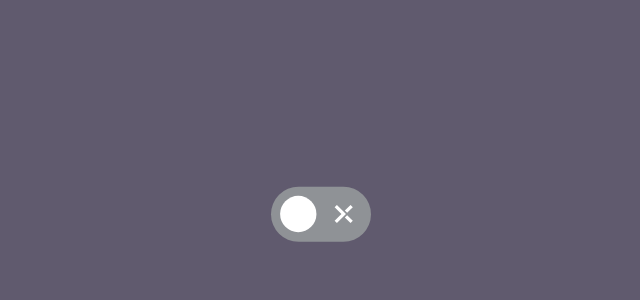
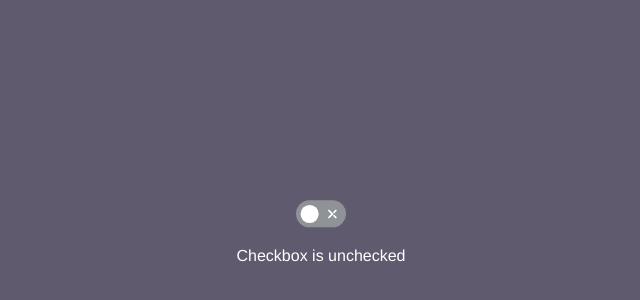
Before and after one commit to davidfordme/Animated-SVGs, a plain HTML site: page checkbox/index.html in a window 1280 px wide. Shown: the part 184-484 px from the top of the page, without its empty margins (319-959 px from the left). Drawn offline with nearby package versions, Linux system fonts and the light colour scheme.

Commit message:
Display status with paragraph

```diff
--- a/checkbox/index.html
+++ b/checkbox/index.html
@@ -16,15 +16,25 @@
         }
 
         div {
-            width: 100px;
             position: absolute;
             top: 50%;
             left: 50%;
             transform: translate(-50%, -50%);
+            text-align: center;
+            font-family: 'Franklin Gothic Medium', 'Arial Narrow', Arial, sans-serif;
+            color: white;
+        }
+
+        p {
+            position: absolute;
+            width: 400px;
+            left: 50%;
+            transform: translateX(-50%);
         }
 
         label {
             display: block;
+            width: 50px;
         }
 
         label:hover {
@@ -67,7 +77,16 @@
                 <path fill="white" style="fill-rule:evenodd;clip-rule:evenodd;" d="M32.5,10.5l1,1l2.5-2.5l-1-1L32.5,10.5z M32.5,13.5L35,16l1-1l-2.5-2.5L32.5,13.5z M32,11l-3-3l-1,1l3,3l-3,3l1,1l3-3l1-1L32,11z"/>
             </svg>
         </label>
+
+        <p>Checkbox is <span>unchecked</span></p>
     </div>
+
+    <script>
+        jQuery(() => {
+            $('body').on('change', 'input[type="checkbox"]', function() {
+                $('p span').text($(this).is(":checked") ? 'checked' : 'unchecked');
+            });
+        })
+    </script>
 </body>
-
 </html>
```
